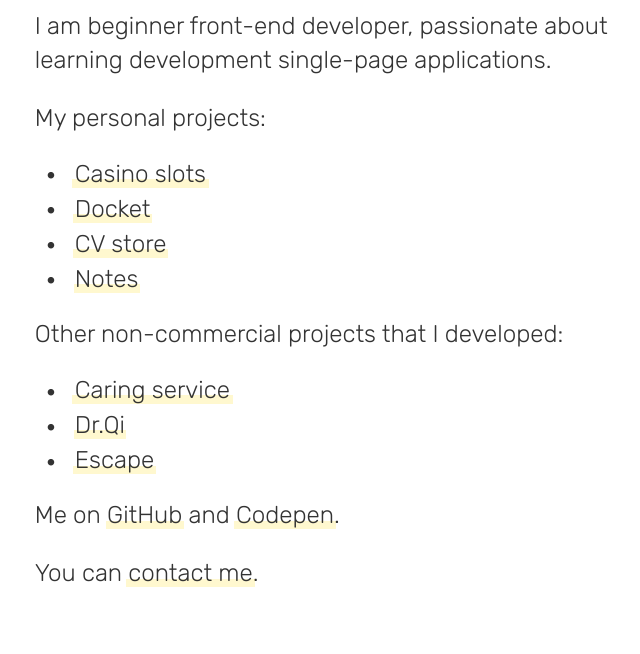
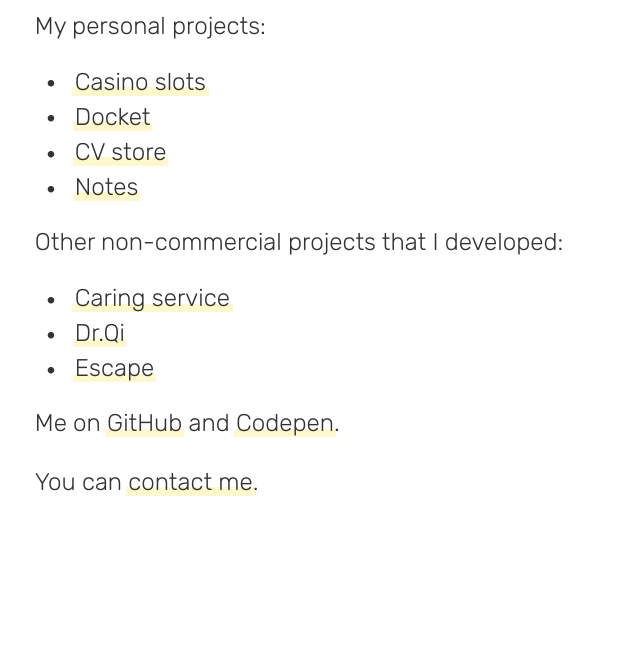
Before and after one commit to yevhverb/yevhverb.github.io, a plain HTML site: page index.html in a window 1280 px wide. Shown: the part 241-895 px from the top of the page, without its empty margins (106-746 px from the left). After the commit the page ends 804 px from the top, so only its background shows below. Drawn offline with Linux system fonts and the light colour scheme.

Commit message:
some fixes

```diff
--- a/index.html
+++ b/index.html
@@ -14,7 +14,6 @@
    <article>
       <h1>👋</h1>
       <h2>My name is Yevhenii.</h2>
-      <p>I am beginner front-end developer, passionate about learning development single-page applications.</p>
       <p>My personal projects:</p>
       <ul>
          <li>
```
